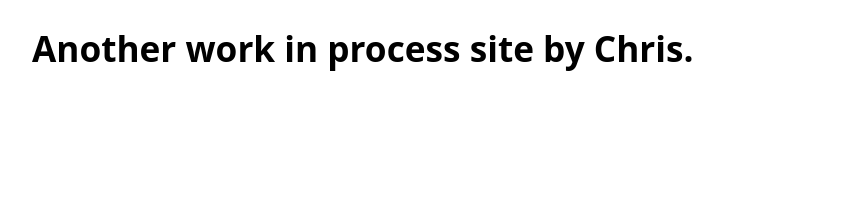
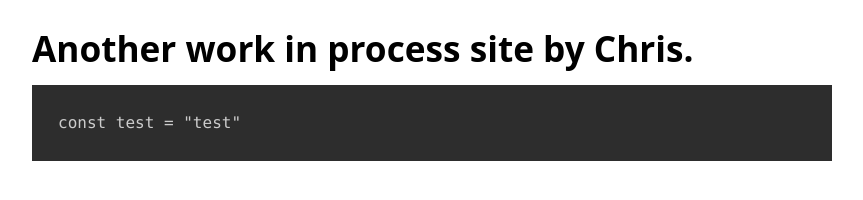
Before and after one commit to DevChrisChan/djs-snippets, a plain HTML site: page index.html in a window 1280 px wide. Shown: the whole page, without its empty margins (208-1071 px from the left). Drawn offline with nearby package versions, Linux system fonts and the light colour scheme; some packages are replaced by stand-ins of ours; a script that the page names is missing.

Commit message:
Update index.html

```diff
--- a/index.html
+++ b/index.html
@@ -17,6 +17,7 @@
 </head>
   <body>
     <h1>Another work in process site by Chris.</h1>
+    <pre><code class="language-js">const test = "test"</code></pre>
     <script>
 	    var scroll = new SmoothScroll('a[href*="#"]');
 	    speed: 420;
```
